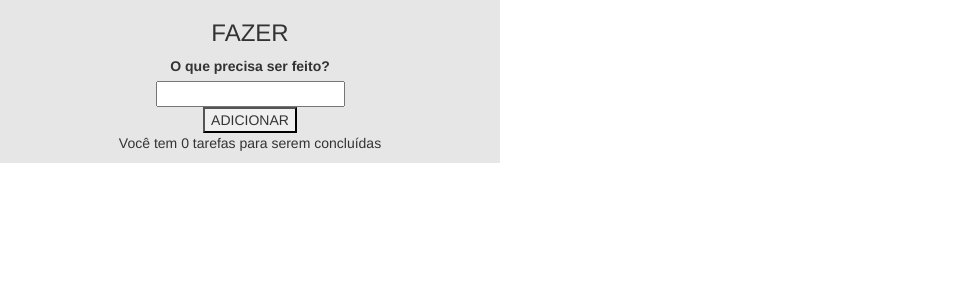
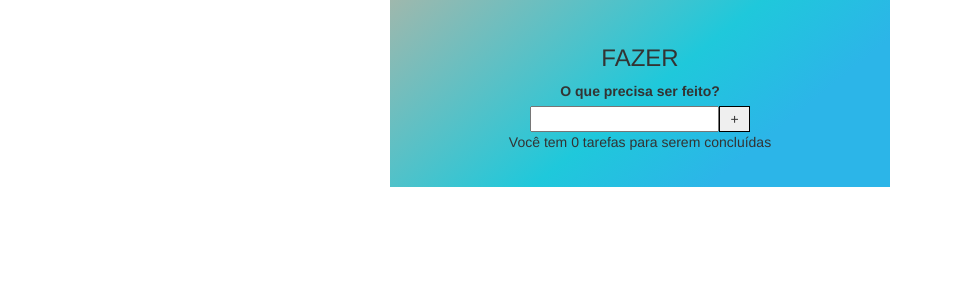
Before and after one commit to rayssa19/task-board, a React (Create React App) app: page / in a window 1280 px wide. Shown: the top 300 px of the page, without its empty margins (0-953 px from the left). Built offline with nearby package versions, Linux system fonts and the light colour scheme.

Commit message:
estilizando

```diff
--- a/src/App.js
+++ b/src/App.js
@@ -31,10 +31,11 @@ export default class App extends Component {
                       onChange={this.handleChange}
                       value={this.state.text}
                   />
+                  <button className="btn-black">+</button>
                 </div>
 
                 <div className="text-center">
-          <button className="btn-black">ADICIONAR</button>
+
                 </div>
 
                 <div>
@@ -49,7 +50,7 @@ export default class App extends Component {
                   <div key={item.id} className="">
                     <TodoList items={this.state.items} itemTxt={item.text}/>
                     <div className="remove">
-               <button onClick={() => this.handleDelete(index)} index={index} className="btn-remove">x</button>
+                      <button onClick={() => this.handleDelete(index)} index={index} className="btn-remove">excluir nota</button>
                     </div>
                   </div>
               ))}
--- a/src/css/style.css
+++ b/src/css/style.css
@@ -1,7 +1,9 @@
 .todo {
     width: 100%;
     max-width: 500px;
-    background-color: #e3e3e3e3;
+    background-color: #1fc8db;
+    background-image: linear-gradient(141deg, #9fb8ad 0%, #1fc8db 51%, #2cb5e8 75%);
+    padding: 25px;
 }
 
 .grid-task {
@@ -14,6 +16,7 @@
     margin-right: 15px;
     margin-bottom: 15px;
 }
+
 .boards-sub-tasks {
     display: -webkit-box;
     display: flex;
@@ -21,6 +24,7 @@
     flex: 1;
     flex-wrap: wrap;
     padding: 0.5rem;
+    margin-bottom: 0;
 }
 .board-sub-task-wrapper {
     padding: 0.5rem;
@@ -57,7 +61,7 @@
     z-index: 1;
 }
 .board-sub-task-head {
-    min-height: 50px;
+    min-height: 70px;
     width: 110px;
     font-size: 13px;
     padding: 0.25rem 0;
@@ -69,14 +73,10 @@
 }
 .board-sub-task-footer {
     padding: 0.25rem 0;
-    font-size: 0.6rem;
+    font-size: 0.9rem;
     text-align: right;
 }
-.board-sub-task-footer {
-    padding: 0.25rem 0;
-    font-size: 0.6rem;
-    text-align: right;
-}
+
 ol, ul {
     list-style: none;
     padding-left: 0;
@@ -85,7 +85,26 @@ ol, ul {
 .board-sub-task-title {
     text-overflow: ellipsis;
     overflow: hidden;
-    white-space: nowrap;
     -webkit-box-flex: 1;
     flex: 1;
+    word-break: break-all;
 }
+.painel-todo {
+    display: flex;
+    justify-content: center;
+}
+.btn-black {
+    padding: 2px 10px;
+    border: 1px #000 solid;
+
+}
+.remove {
+    display: flex;
+    justify-content: center;
+}
+.btn-remove {
+    width: 118px;
+    font-size: 10px;
+    background-color: red;
+    color: #fff;
+}
```
Lines whose indentation alone changed are shown as unchanged.
